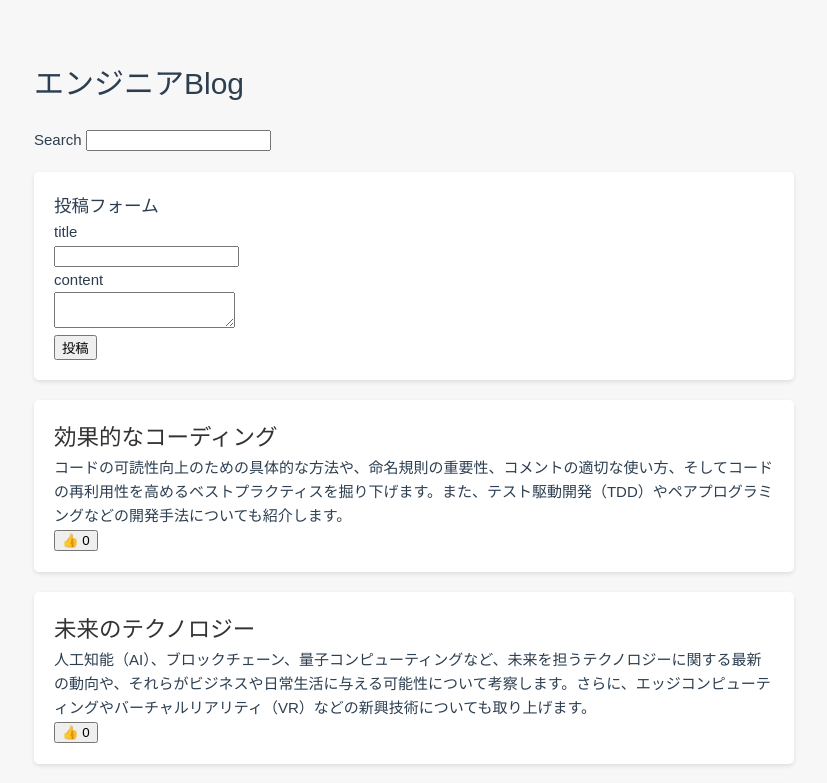
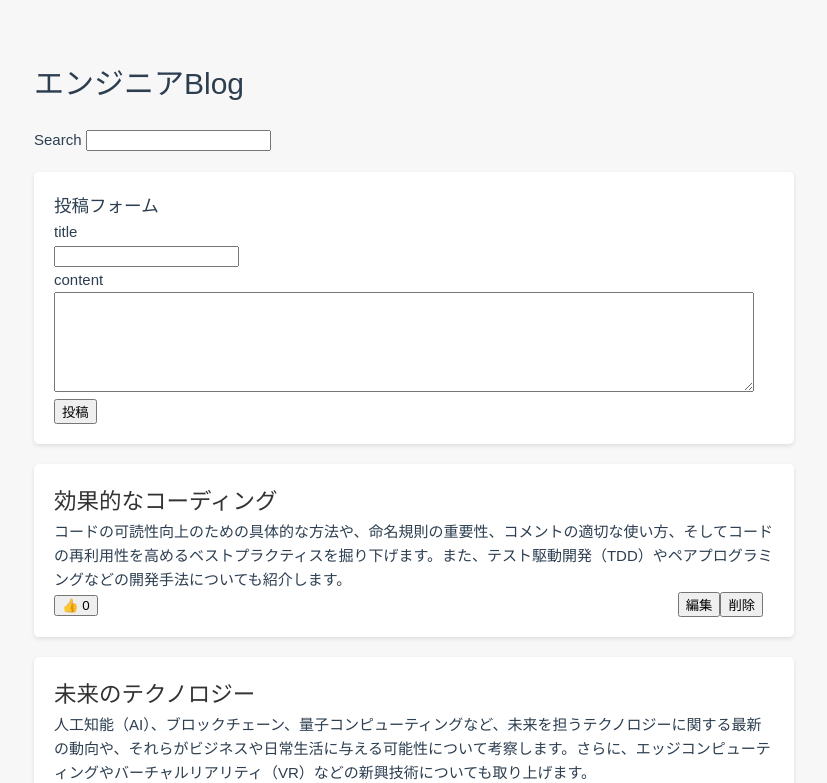
Before and after one commit to keisuke-suzuki-21/BlogApp, a Vue app: page / in a window 1280 px wide. Shown: the top 783 px of the page, without its empty margins (218-1045 px from the left). Built offline with nearby package versions, Linux system fonts and the light colour scheme.

Commit message:
削除機能と編集機能の追加

```diff
--- a/src/App.vue
+++ b/src/App.vue
@@ -1,68 +1,108 @@
 <script setup>
-import { ref } from 'vue'
+import { computed, ref } from 'vue'
 import Article from "./article.vue"
-import Post from "./post.vue"
 
 // ブログ記事のシードデータ
 const articles = ref([
-  {id: 1,
+  {id: 0,
   title: "効果的なコーディング",
   content: "コードの可読性向上のための具体的な方法や、命名規則の重要性、コメントの適切な使い方、そしてコードの再利用性を高めるベストプラクティスを掘り下げます。また、テスト駆動開発（TDD）やペアプログラミングなどの開発手法についても紹介します。",
-  nice: 0
+  nice: 0,
+  flg: false
+  },
+  {id: 1,
+  title: "未来のテクノロジー",
+  content: "人工知能（AI）、ブロックチェーン、量子コンピューティングなど、未来を担うテクノロジーに関する最新の動向や、それらがビジネスや日常生活に与える可能性について考察します。さらに、エッジコンピューティングやバーチャルリアリティ（VR）などの新興技術についても取り上げます。",
+  nice: 0,
+  flg: false
   },
   {id: 2,
-  title: "未来のテクノロジー",
-  content: "人工知能（AI）、ブロックチェーン、量子コンピューティングなど、未来を担うテクノロジーに関する最新の動向や、それらがビジネスや日常生活に与える可能性について考察します。さらに、エッジコンピューティングやバーチャルリアリティ（VR）などの新興技術についても取り上げます。",
-  nice: 0
+  title: "セキュリティ対策の重要性",
+  content: "データ漏洩、サイバー攻撃、権限管理の重要性など、セキュリティの脅威とその対策について解説します。最新のセキュリティテクノロジーやハッキング手法、セキュリティ意識向上のためのトレーニングについても触れます。",
+  nice: 0,
+  flg: false
   },
   {id: 3,
-  title: "セキュリティ対策の重要性",
-  content: "データ漏洩、サイバー攻撃、権限管理の重要性など、セキュリティの脅威とその対策について解説します。最新のセキュリティテクノロジーやハッキング手法、セキュリティ意識向上のためのトレーニングについても触れます。",
-  nice: 0
+  title: "データ分析の魅力",
+  content: "ビッグデータからの価値抽出方法やデータ可視化ツールの活用、機械学習アルゴリズムの基本的な仕組みについて解説します。また、データドリブンな意思決定や予測分析の重要性に焦点を当て、実際のビジネスケースを通じてその有用性を説明します。",
+  nice: 0,
+  flg: false
   },
   {id: 4,
-  title: "データ分析の魅力",
-  content: "ビッグデータからの価値抽出方法やデータ可視化ツールの活用、機械学習アルゴリズムの基本的な仕組みについて解説します。また、データドリブンな意思決定や予測分析の重要性に焦点を当て、実際のビジネスケースを通じてその有用性を説明します。",
-  nice: 0
+  title: "クラウドコンピューティング入門",
+  content: "クラウドの基本概念から始まり、主要なクラウドプロバイダー（AWS、Azure、Google Cloudなど）のサービスや機能、セキュリティ、コスト最適化手法について具体的に解説します。また、クラウド移行の手順やベストプラクティスについても紹介します。",
+  nice: 0,
+  flg: false
   },
   {id: 5,
-  title: "クラウドコンピューティング入門",
-  content: "クラウドの基本概念から始まり、主要なクラウドプロバイダー（AWS、Azure、Google Cloudなど）のサービスや機能、セキュリティ、コスト最適化手法について具体的に解説します。また、クラウド移行の手順やベストプラクティスについても紹介します。",
-  nice: 0
+  title: "モバイルアプリのUI/UXデザイン",
+  content: "モバイルアプリの優れたUI/UXデザインの要素やベストプラクティスについて解説します。ユーザーインターフェースの設計原則や使いやすさのためのテクニックを例示します。",
+  nice: 0,
+  flg: false
   },
   {id: 6,
-  title: "モバイルアプリのUI/UXデザイン",
-  content: "モバイルアプリの優れたUI/UXデザインの要素やベストプラクティスについて解説します。ユーザーインターフェースの設計原則や使いやすさのためのテクニックを例示します。",
-  nice: 0
+  title: "プログラミング言語比較ガイド",
+  content: "主要なプログラミング言語（Python、JavaScript、Java、Rubyなど）を比較し、それぞれの特徴、用途、利点、欠点について詳しく解説します。",
+  nice: 0,
+  flg: false
   },
   {id: 7,
-  title: "プログラミング言語比較ガイド",
-  content: "主要なプログラミング言語（Python、JavaScript、Java、Rubyなど）を比較し、それぞれの特徴、用途、利点、欠点について詳しく解説します。",
-  nice: 0
+  title: "データベース最適化の戦略",
+  content: "データベースのパフォーマンスを向上させるための最適化戦略やインデックスの最適な利用方法、クエリのチューニング手法について掘り下げます。",
+  nice: 0,
+  flg: false
   },
   {id: 8,
-  title: "データベース最適化の戦略",
-  content: "データベースのパフォーマンスを向上させるための最適化戦略やインデックスの最適な利用方法、クエリのチューニング手法について掘り下げます。",
-  nice: 0
+  title: "AIのビジネス応用事例",
+  content: "人工知能（AI）をビジネスに活用する実際の事例や成功パターンを紹介します。機械学習や自然言語処理などの技術を活かしたビジネスへの応用に焦点を当てます。",
+  nice: 0,
+  flg: false
   },
   {id: 9,
-  title: "AIのビジネス応用事例",
-  content: "人工知能（AI）をビジネスに活用する実際の事例や成功パターンを紹介します。機械学習や自然言語処理などの技術を活かしたビジネスへの応用に焦点を当てます。",
-  nice: 0
-  },
-  {id: 10,
   title: "エンジニアリングリーダーシップの秘訣",
   content: "エンジニアリーダーに求められるリーダーシップスキルやチームマネジメントのベストプラクティス、技術的なリーダーシップの重要性について論じます。",
-  nice: 0
+  nice: 0,
+  flg: false
   }
 ])
+
 
 // 検索に使うクエリー
 const searchQuery = ref("")
 
-// slotを使った投稿機能の準備
+// 投稿機能の準備
 const title = ref("")
 const content = ref("")
+
+
+
+// const title1 = ref("")
+// const content1 = ref("")
+
+// 投稿した時にデータを追加するロジック
+// function onPost(){
+//   let newArticle = {
+//     id: 11,
+//     title: title.value,
+//     content: content.value,
+//     nice: 0
+//   }
+//   articles.push(newArticle)
+//   console.log(articles)
+//   return articles
+// }
+
+
+// const newArticles = [{id: 9,
+//   title: "AIのビジネス応用事例",
+//   content: "人工知能（AI）をビジネスに活用する実際の事例や成功パターンを紹介します。機械学習や自然言語処理などの技術を活かしたビジネスへの応用に焦点を当てます。",
+//   nice: 0
+//   }]
+// function add(event){
+//   console.log("addの中")
+//   console.log(newArticles)
+//   newArticles.push({id:11, title:title1.value, content:content1.value, nice:0})
+// }
 
 </script>
 
@@ -77,7 +117,6 @@ const content = ref("")
 
       <div class="article">
         <h3>投稿フォーム</h3>
-          <form>
             <label>
                 title<br>
                 <input
@@ -92,14 +131,14 @@ const content = ref("")
                 v-model="content"
             ></textarea>
             </label><br>
-            <button @submit="onPost">投稿</button>
-          </form>
+            <button @click="add">投稿</button>
       </div>
 
-      <!-- <Post>
-        <template v-slot:title>{{ title }}</template>
-        <template v-slot:content>{{ content }}</template>
-      </Post> -->
+    <!-- <div class="article" v-for="article in newArticles" :key="article.id">
+      <h2>{{ article.title }}</h2>
+      <p>{{ article.content }}</p>
+      <button @click="article.nice++">👍 {{ article.nice }}</button>
+    </div> -->
 
       <!-- 動的なpropsだからv-bindを使って送る -->
       <Article
@@ -138,4 +177,15 @@ const content = ref("")
   margin-bottom: 20px;
 }
 
+.article {
+  background-color: #fff;
+  padding: 20px;
+  margin-bottom: 20px;
+  border-radius: 5px;
+  box-shadow: 0 2px 4px rgba(0, 0, 0, 0.1);
+}
+
+.article h2 {
+  color: #333;
+}
 </style>
--- a/src/article.vue
+++ b/src/article.vue
@@ -23,6 +23,12 @@ const filerDate = computed(() => {
     return filerDate
 })
 
+// 記事削除機能のロジック
+function articleDelete(index){
+    props.articles.splice(index,1)
+}
+
+
 // 投稿機能のロジック
 const newArticle = computed(()  => {
     let newTitle = props.title
@@ -36,15 +42,25 @@ const newArticle = computed(()  => {
     return newDate
 })
 
-
 </script>
 
 <template>
-    <div class="article" v-for="article in filerDate" :key="article.id">
-        <h2>{{ article.title }}</h2>
-        <p>{{ article.content }}</p>
-        <button @click="article.nice++">👍 {{ article.nice }}</button>
+
+    <div class="article" v-for="(article, index) in filerDate" :key="article.id">
+        <div v-if="article.flg===false">
+            <h2>{{ article.title }}</h2>
+            <p>{{ article.content }}</p>
+            <button @click="article.nice++">👍 {{ article.nice }}</button>
+            <button class="edit" @click="article.flg = !article.flg">編集</button>
+            <button @click="articleDelete(index)">削除</button>
+        </div>
+        <div v-else>
+            <input v-model="article.title">
+            <textarea v-model="article.content"></textarea>
+            <button @click="article.flg = !article.flg">編集完了</button>
+        </div>
     </div>
+
     <div class="article">
         <h2>{{ newArticle.title }}</h2>
         <p>{{ newArticle.content }}</p>
@@ -66,4 +82,13 @@ const newArticle = computed(()  => {
   color: #333;
 }
 
+.article textarea{
+    width: 700px;
+    height: 100px;
+}
+
+.edit{
+    margin-left: 580px;
+}
+
 </style>
```
Also changed, not shown: src/post.vue (+0 -7 lines).
